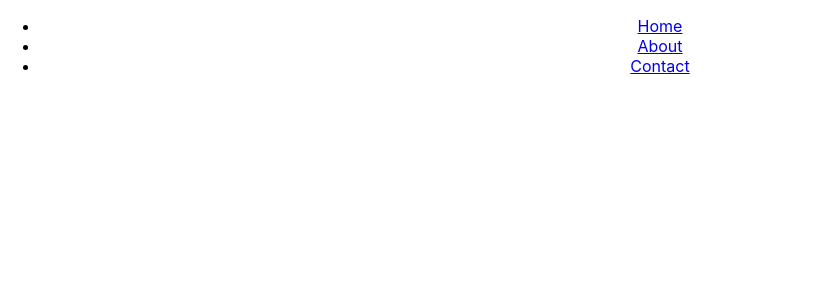
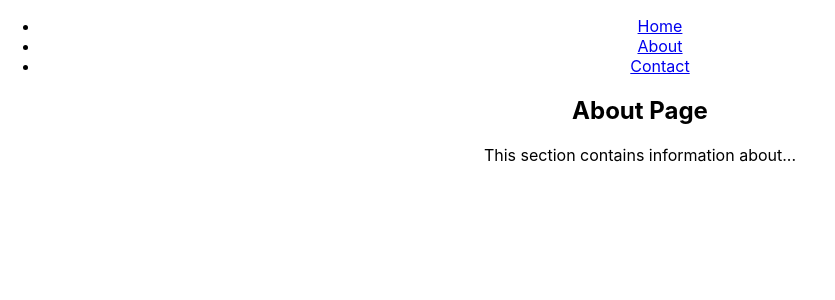
Before and after one commit to rodolforosse/mri, a React (Create React App) app: page /#/mri/about in a window 1280 px wide. Before the commit this address led to /#/. Shown: the top 300 px of the page, without its empty margins (0-835 px from the left). Built offline with nearby package versions, Linux system fonts and the light colour scheme.

Commit message:
Update About.jsx

```diff
--- a/src/About.jsx
+++ b/src/About.jsx
@@ -1,7 +1,7 @@
 import React from 'react';
 
 const divStyle = {
-    color:'white'
+    color:'Black'
 };
 
 class About extends React.Component {
```
